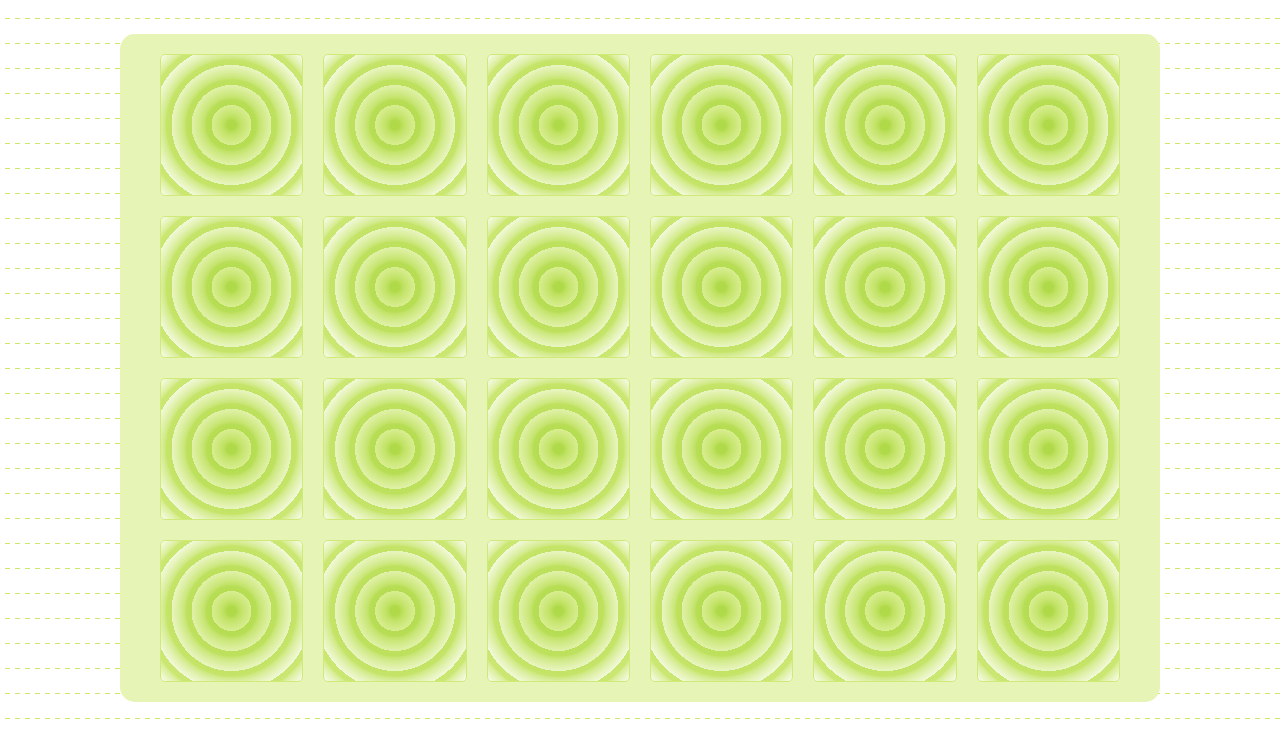
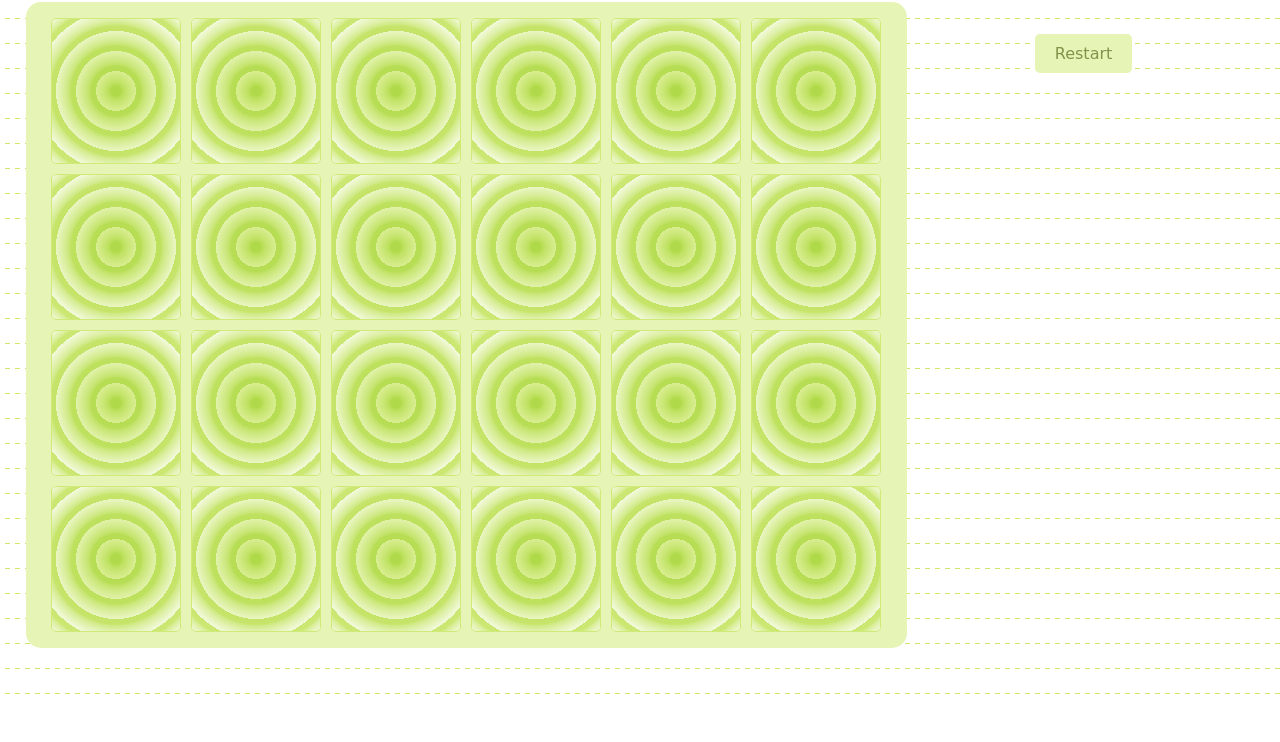
Before and after one commit to GapanyA/Jeu, a website built with Parcel: page src/index.html in a window 1280 px wide. Shown: the part 82-824 px from the top of the page. After the commit the page ends 800 px from the top, so only its background shows below. Built offline with nearby package versions, Linux system fonts and the light colour scheme; a web font is replaced by a local one.

Commit message:
lundi-2(ou3)

```diff
--- a/src/css/main.css
+++ b/src/css/main.css
@@ -30,20 +30,39 @@ body {
 
   font-family: "Playpen Sans", cursive;
 }
+.plateau {
+  display: flex;
+  flex-direction: rows;
+  align-items: flex-start;
+}
 #board {
   display: grid;
   grid-template-columns: 1fr 1fr 1fr 1fr 1fr 1fr;
   grid-template-rows: 1fr 1fr 1fr 1fr;
-  gap: 20px;
-  margin: 40px 120px;
-  padding: 20px 40px;
+  gap: 10px;
+  margin: 1vh 10vw 4vh 2vw;
+  padding: 2vh 2vw;
   background-color: #e6f4b6;
   border-radius: 15px;
 }
-
+button {
+  margin-top: 5vh;
+  padding: 10px 20px;
+  font-size: 16px;
+  background-color: #e6f4b6;
+  color: #82934a;
+  border: none;
+  border-radius: 5px;
+  cursor: pointer;
+  font-family: "Playpen Sans", cursive;
+}
+button:hover {
+  background-color: #82934a;
+  color: #e6f4b6;
+}
 h1 {
   text-align: center;
-  font-size: 3rem;
+  font-size: 6vh;
   margin-top: 20px;
   color: #a1bb4d;
 }
@@ -55,21 +74,21 @@ h1 {
   background: #a1bb4d;
   border: 1px solid #cbe86b;
   border-radius: 5px;
-  padding: 70px 10px;
+  padding: 9vh 5vw;
   position: relative;
-  font-size: 40px;
-
-  /* Les éléments ayant la class card MAIS PAS hidden afficheront l'émoji */
-  &:not(.hidden)::after {
+  font-size: 6vh;
+  transform: rotateY(-180deg);
+  --webkit-transform: rotateY(-180deg);
+  transition: 0.2s ease-out;
+}
+.card:not(.hidden)::after {
   content: attr(data-emoji);
   position: absolute;
   left: 50%;
   top: 50%;
   transform: translate(-50%, -50%);
 }
-
-  /* Les éléments ayant la class card ET hidden auront un fond gris */
-  &.hidden {
+.card.hidden {
   background: #82934a;
   background-color: #ffffff;
   opacity: 0.8;
@@ -84,5 +103,6 @@ h1 {
       transparent 10px
     );
   background-blend-mode: multiply;
+  transform: rotateY(0deg);
+  --webkit-transform: rotateY(0deg);
 }
-}
--- a/src/index.html
+++ b/src/index.html
@@ -14,8 +14,10 @@
   </head>
   <body>
     <h1>Memory Game</h1>
-    <div id="board"></div>
-
+    <div class="plateau">
+      <div id="board"></div>
+      <button id="restart-button">Restart</button>
+    </div>
     <script src="js/main.js" type="module"></script>
   </body>
 </html>
--- a/src/js/main.js
+++ b/src/js/main.js
@@ -24,9 +24,11 @@ const emojis = [
   "🌻",
   "🐝",
 ];
+const resetButton = document.querySelector("#restart-button");
 
 let firstChoice = null;
 let secondChoice = null;
+let cardsLeftToMatch = emojis.length / 2;
 
 const board = document.querySelector("#board");
 const shuffle = (array) => {
@@ -51,10 +53,28 @@ shuffle(emojis).forEach((emoji) => {
     } else if (secondChoice === null) {
       secondChoice = card;
       card.classList.remove("hidden");
+
+      if (firstChoice.dataset.emoji === secondChoice.dataset.emoji) {
+        cardsLeftToMatch = cardsLeftToMatch - 1;
+        if (cardsLeftToMatch === 0) {
+          window.alert("Bravo !");
+        }
+        firstChoice = null;
+        secondChoice = null;
+      } else {
+        setTimeout(() => {
+          firstChoice.classList.add("hidden");
+          secondChoice.classList.add("hidden");
+          firstChoice = null;
+          secondChoice = null;
+        }, 1000);
+      }
     } else {
-      // on ne fait rien
     }
   });
 
   board.appendChild(card);
 });
+resetButton.addEventListener("click", () => {
+  window.location.reload();
+});
```
Lines whose indentation alone changed are shown as unchanged.
